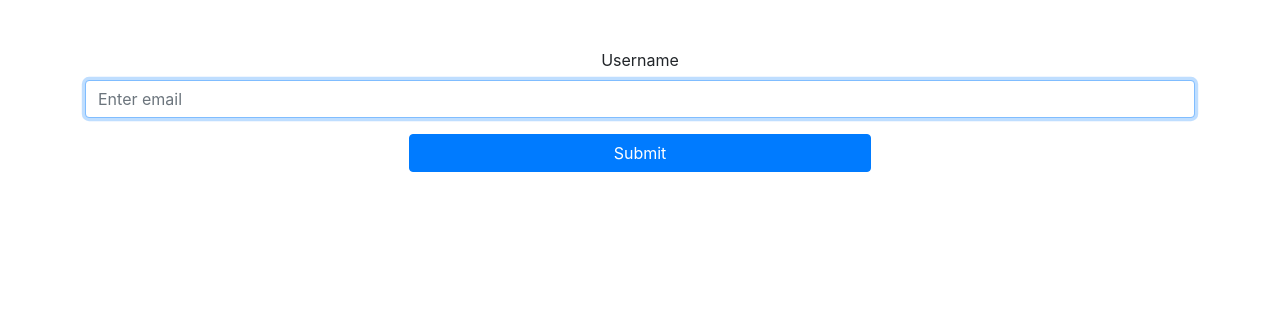
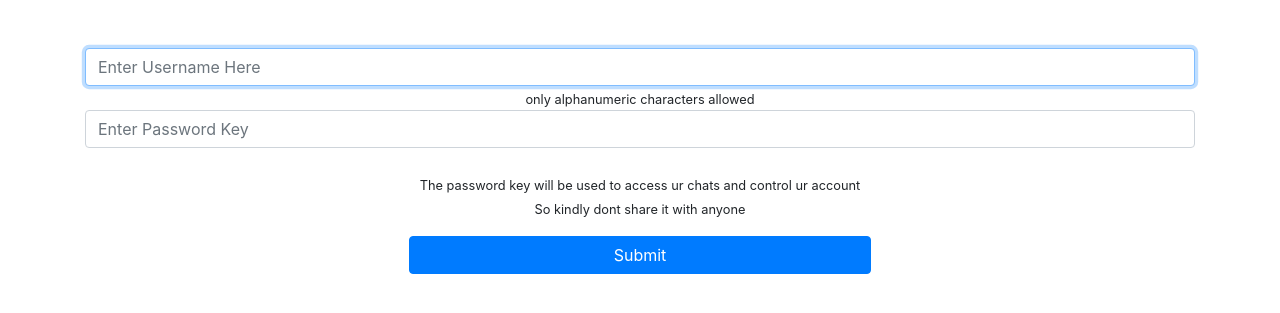
Before and after one commit to Rasesh2005/Chat-Room-Web-App, a Flask app: page / in a window 1280 px wide. Shown: the top 313 px of the page. Run offline with Flask 2, Linux system fonts and the light colour scheme; some libraries are stand-ins or nearby versions.

Commit message:
Finishign Touches

```diff
--- a/client/client_socket.py
+++ b/client/client_socket.py
@@ -14,6 +14,7 @@ class ClientSocket:
     def send(self,msg):
         message=(f"{(len(self.username)+3+len(msg)):<{self.BUFF_SIZE}}"+self.username+":=>"+msg)
         self.CLIENT.send(message.encode(self.FORMAT))
+
     def recv(self):
         while True:
             msglen=int(self.CLIENT.recv(self.BUFF_SIZE).decode(self.FORMAT))
@@ -23,6 +24,11 @@ class ClientSocket:
                 message=s[s.index(':=>')+3:]
                 if len(message):
                     self.MsgList.append({username:message})
+
     def connect(self):
         self.CLIENT.connect(self.ADDR)
+        self.send(self.username+" joined The chat")
         Thread(target=self.recv).start()
+
+    def close_client(self):
+        self.CLIENT.close()
--- a/main.py
+++ b/main.py
@@ -1,36 +1,65 @@
 from flask import Flask, json,render_template,request,redirect,jsonify
+from flask.helpers import url_for
 from client.client_socket import ClientSocket
 from server.server_socket import ServerSocket
 app=Flask(__name__)
 users=[]
 connsDict={}
+userKeys={}
 @app.route('/',methods=['GET',"POST"])
 def login(name="login"):
+    global userKeys,connsDict,users
     s=""
     if request.method=='POST':
         username=request.form.get('username')
+        key=request.form.get('key')
         if len(username) and len(username)<32:
-            if username in users:
-                return render_template('login.html',name=name,mystring=f"Username {username} already exists..")
+            if username in users and username.isalnum:
+                if userKeys[username]==key:
+                    return redirect(f'/chat/{username}')
+                else:
+                    return render_template('login.html',name=name,mystring="username already taken.. and the key also doesnt match for login")
             clientSocket=ClientSocket(username)
             clientSocket.connect()
+            users.append(username)
             connsDict[username]=clientSocket
+            userKeys[username]=key
+            print(userKeys)
             return redirect(f'/chat/{username}')
         else:
-            s="Empty Username or more than 32 character"
+            s="length of username should be between 1 and 32 and only alphanumeric characters allowed"
     return render_template('login.html',name=name,mystring=s)
 
-@app.route('/chat/<string:username>',methods=['GET',"POST"])
+@app.route('/chat/<string:username>/',methods=['GET',"POST"])
 def chat(username,name="chat"):
     if request.method=='POST':
         msg=request.form.get('msg')
         connsDict[username].send(msg)
-    return render_template('chatPage.html',name=name,messages=connsDict[username].MsgList,username=username)
+        # return jsonify({"success":True})
+    return render_template('chatPage.html',name=name,messages=connsDict[username].MsgList,key=userKeys[username],username=username)
 
-@app.route('/chat/<string:username>/chat_list/')
-def getChatList(username):
-    return jsonify(connsDict[username].MsgList)
+@app.route('/chat/<string:username>/chat_list/<string:key>')
+def getChatList(username,key):
+    if userKeys.get(username)==key:
+        # print(len(connsDict))
+        return jsonify(connsDict[username].MsgList)
+    else:
+        return "Key Not Valid"
+
+@app.route('/leave/<string:username>/<string:key>/',methods=["GET","POST"])
+def leave_room(username,key):
+    global connsDict,userKeys,users
+    if userKeys.get(username)==key:
+        conn=connsDict.get(username)
+        conn.send(username+" left the chat..")
+        conn.close_client()
+        connsDict.pop(username, None)
+        userKeys.pop(username, None)
+        return redirect('/')
+    else:
+        print("KEY IS",userKeys.get('username'),"You Gave: ",key)
+        return "Key Not Valid"
 
 if __name__ == "__main__":
     server=ServerSocket()
-    app.run(debug=True,threaded=True)
+    app.run(threaded=True)
--- a/templates/login.html
+++ b/templates/login.html
@@ -7,8 +7,11 @@
 <div class="container mt-5" style="height: 50%;">
   <center><form action='/' method="POST">
     <div class="form-group">
-      <label for="username">Username</label>
-      <input type="text" class="form-control" id="username" autofocus name="username" aria-describedby="emailHelp" placeholder="Enter email">
+      <input type="text" required class="form-control" id="username" name="username" autofocus name="username" placeholder="Enter Username Here">
+      <small>only alphanumeric characters allowed</small>
+      <input type="text" required name='key' class="form-control" placeholder="Enter Password Key"><br>
+      <small>The password key will be used to access ur chats and control ur account</small><br>
+      <small>So kindly dont share it with anyone</small>
     </div>
     <button type="submit" class="btn btn-primary col-5">Submit</button>
   </form></center>
```
Also changed, not shown: server/server_socket.py (+6 -5 lines), templates/chatPage.html (+73 -22 lines).
